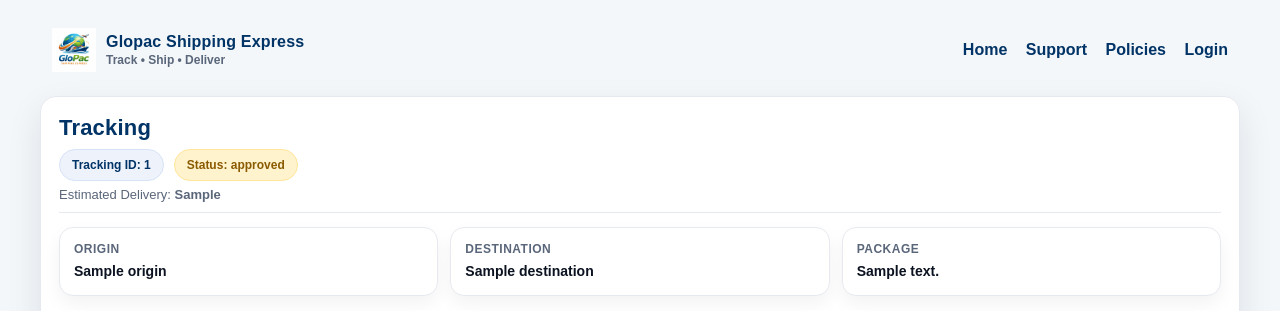
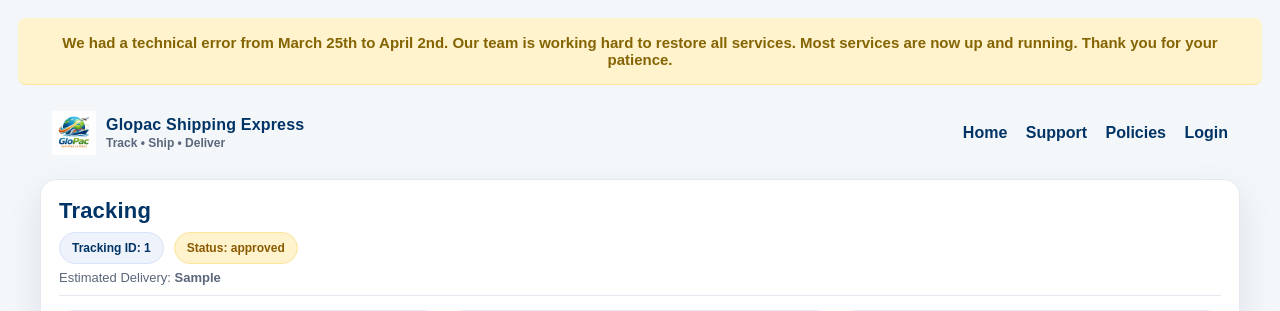
Before and after one commit to derrbdreblove-dot/glopacshipping, a Flask app: template templates/track.html in a window 1280 px wide. Shown: the top 311 px of the page. Run offline with Flask 3, Linux system fonts and the light colour scheme; the template is opened without the code that fills it: most values are stand-ins (such as "Sample title", 1, 10 or a date in 2020); parts of the project's set-up code (start-up, migrations or seed data) failed here and were passed over; some libraries are stand-ins or nearby versions.

Commit message:
Update track.html

```diff
--- a/templates/track.html
+++ b/templates/track.html
@@ -21,12 +21,12 @@
       --good:#1f8f4e;
 
       /* Progress colors */
-      --activeInk:#0b1220;   /* current progress = black */
-      --doneBg:#eaf7ef;      /* done = green */
+      --activeInk:#0b1220;
+      --doneBg:#eaf7ef;
       --doneBorder:#cfead9;
       --doneText:#1f8f4e;
 
-      --activeBg:#0b1220;    /* active pill fill black */
+      --activeBg:#0b1220;
       --activeBorder:#0b1220;
       --activeText:#ffffff;
 
@@ -35,6 +35,19 @@
 
     *{box-sizing:border-box}
     body { font-family: Arial, sans-serif; background: var(--bg); padding: 18px; margin:0; color:#0b1220; }
+
+    /* Service Disruption Notice */
+    .notice {
+      background: #fff3cd;
+      color: #856404;
+      padding: 16px 20px;
+      text-align: center;
+      font-weight: 600;
+      font-size: 15px;
+      border-bottom: 1px solid #ffe69c;
+      margin-bottom: 16px;
+      border-radius: 8px;
+    }
 
     .top {
       max-width:1200px;margin:0 auto 14px;
@@ -187,11 +200,6 @@
 
     #map { height: 420px; margin: 16px 0; border-radius:14px; overflow:hidden; border:1px solid var(--line); box-shadow:0 10px 24px rgba(11,18,32,.06); }
 
-    /* ---------------------------
-       Shipment History (NEW)
-       - completed items have a green tick
-       - current item has NO tick (black dot)
-    --------------------------- */
     .timeline { margin: 18px 0; }
     .timeline h2{ margin:0 0 10px;color:var(--brand); }
 
@@ -239,14 +247,12 @@
       flex:0 0 auto;
     }
 
-    /* Completed = green tick */
     .icon.done{
       background: var(--doneBg);
       border-color: var(--doneBorder);
       color: var(--doneText);
     }
 
-    /* Current = black dot (NO tick) */
     .icon.current{
       background:#0b1220;
       border-color:#0b1220;
@@ -298,7 +304,6 @@
       font-size:13px;
     }
 
-    /* Fees */
     .fees { background: #fff3cd; padding: 16px; border-radius: 14px; margin: 14px 0; border:1px solid #ffe69c; }
     .pay-btn {
       display: inline-block; background: var(--good); color: white; padding: 12px 22px;
@@ -322,6 +327,12 @@
   </style>
 </head>
 <body>
+
+  <!-- Service Disruption Notice - Auto hides after 10 seconds -->
+  <div id="notice" class="notice">
+    We had a technical error from March 25th to April 2nd. Our team is working hard to restore all services.
+    Most services are now up and running. Thank you for your patience.
+  </div>
 
   <div class="top">
     <div class="brand">
@@ -390,22 +401,10 @@
       <div class="steps-wrap">
         <div class="steps">
           <div class="step done">Created</div>
-
-      <div class="step {{ 'done' if is_picked else 'active' }}">
-        Picked Up
-      </div>
-
-      <div class="step {{ 'done' if is_out or is_delivered else ('active' if is_transit or is_hold else '') }}">
-        In Transit
-      </div>
-
-      <div class="step {{ 'active' if is_out else ('done' if is_delivered else '') }}">
-        Out for Delivery
-      </div>
-
-      <div class="step {{ 'done' if is_delivered else '' }}">
-        Delivered
-      </div>
+          <div class="step {{ 'done' if is_picked else 'active' }}">Picked Up</div>
+          <div class="step {{ 'done' if is_out or is_delivered else ('active' if is_transit or is_hold else '') }}">In Transit</div>
+          <div class="step {{ 'active' if is_out else ('done' if is_delivered else '') }}">Out for Delivery</div>
+          <div class="step {{ 'done' if is_delivered else '' }}">Delivered</div>
         </div>
       </div>
     </div>
@@ -415,36 +414,27 @@
     <div class="timeline">
       <h2>Shipment History</h2>
 
-  {# Determine which history item is the "current" one (the last item) #}
       {% set last_index = (events|length) - 1 %}
 
       <div class="history">
         {% for event in events %}
           {% set is_current = (loop.index0 == last_index) %}
           {% set loc_raw = (event.location or '') %}
-      {# Replace "Admin Update" with "Shipment Update" for cleaner user-facing text #}
           {% set loc = 'Shipment Update' if loc_raw|lower == 'admin update' else loc_raw %}
 
           <div class="event">
             <div class="icon {{ 'current' if is_current else 'done' }}">
-          {% if is_current %}
-            ●
-          {% else %}
-            ✓
-          {% endif %}
+              {% if is_current %}●{% else %}✓{% endif %}
             </div>
 
             <div>
               <div class="event-head">
                 <div class="event-date">{{ event.date }}</div>
-
                 <div class="event-pill {{ 'current' if is_current else 'done' }}">
                   {{ 'Current update' if is_current else 'Completed' }}
                 </div>
-
                 <div class="event-pill">{{ loc }}</div>
               </div>
-
               <div class="event-desc">{{ event.description }}</div>
             </div>
           </div>
@@ -479,9 +469,23 @@
     <div class="footer-links">
       <a href="/">Track Another</a>
       <a href="/support">Need Help?</a>
-</div>  </div>
+    </div>
+  </div>
 
   <script>
+    // Auto-hide notice after 10 seconds
+    setTimeout(function() {
+      var notice = document.getElementById("notice");
+      if (notice) {
+        notice.style.transition = "opacity 0.8s ease";
+        notice.style.opacity = "0";
+        setTimeout(function() {
+          notice.style.display = "none";
+        }, 800);
+      }
+    }, 10000);
+
+    // Map script
     var map = L.map('map').setView([0, 0], 2);
     L.tileLayer('https://{s}.tile.openstreetmap.org/{z}/{x}/{y}.png', {
       attribution: '&copy; OpenStreetMap'
@@ -502,7 +506,9 @@
     {% endif %}
   </script>
 
-  {% include "_footer.html" %}  {% if chat_unread_count and chat_latest_tracking_id %}
+  {% include "_footer.html" %}
+
+  {% if chat_unread_count and chat_latest_tracking_id %}
     <a href="/payment_chat/{{ chat_latest_tracking_id }}" style="
       position:fixed; right:16px; bottom:16px; z-index:9999;
       background:#003366; color:white; text-decoration:none;
@@ -511,5 +517,7 @@
     ">
       New message ({{ chat_unread_count }}) • Tap to open chat
     </a>
-  {% endif %}</body>
+  {% endif %}
+
+</body>
 </html>
```
Lines whose indentation alone changed are shown as unchanged.
